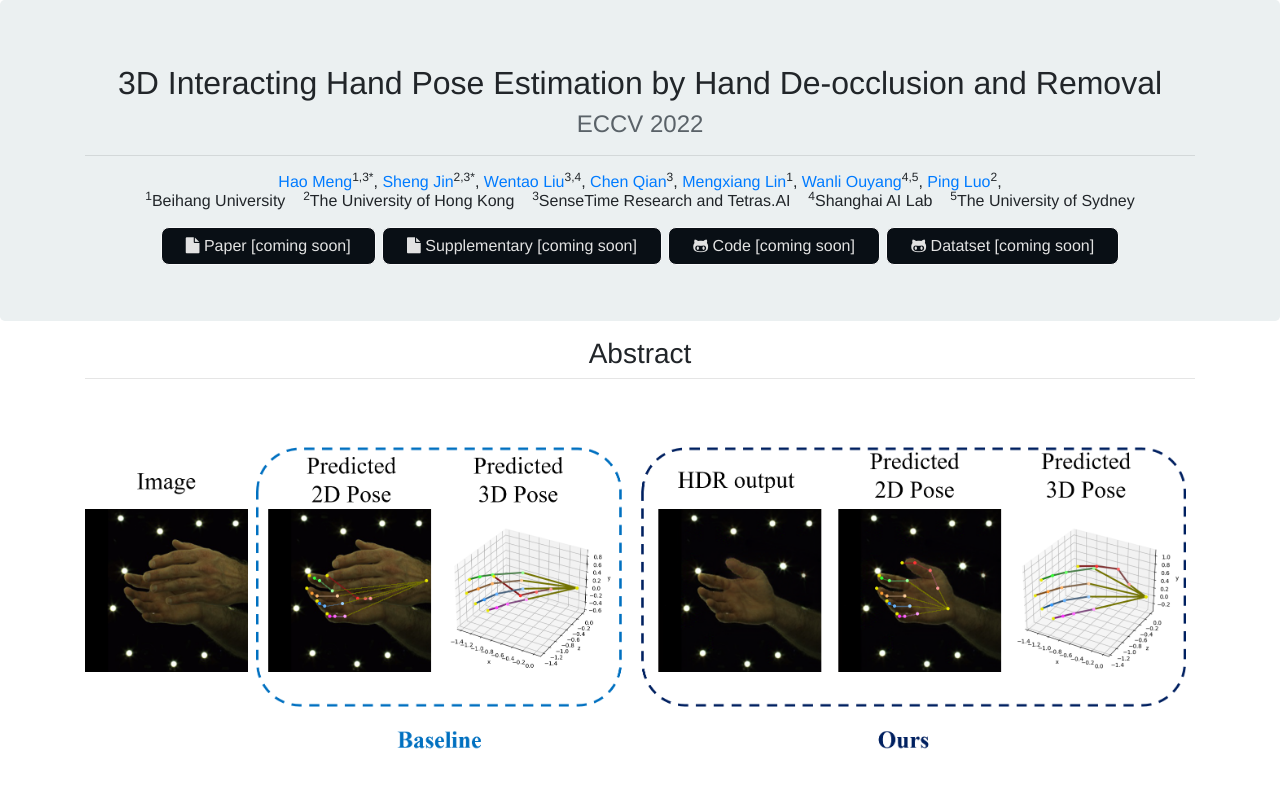
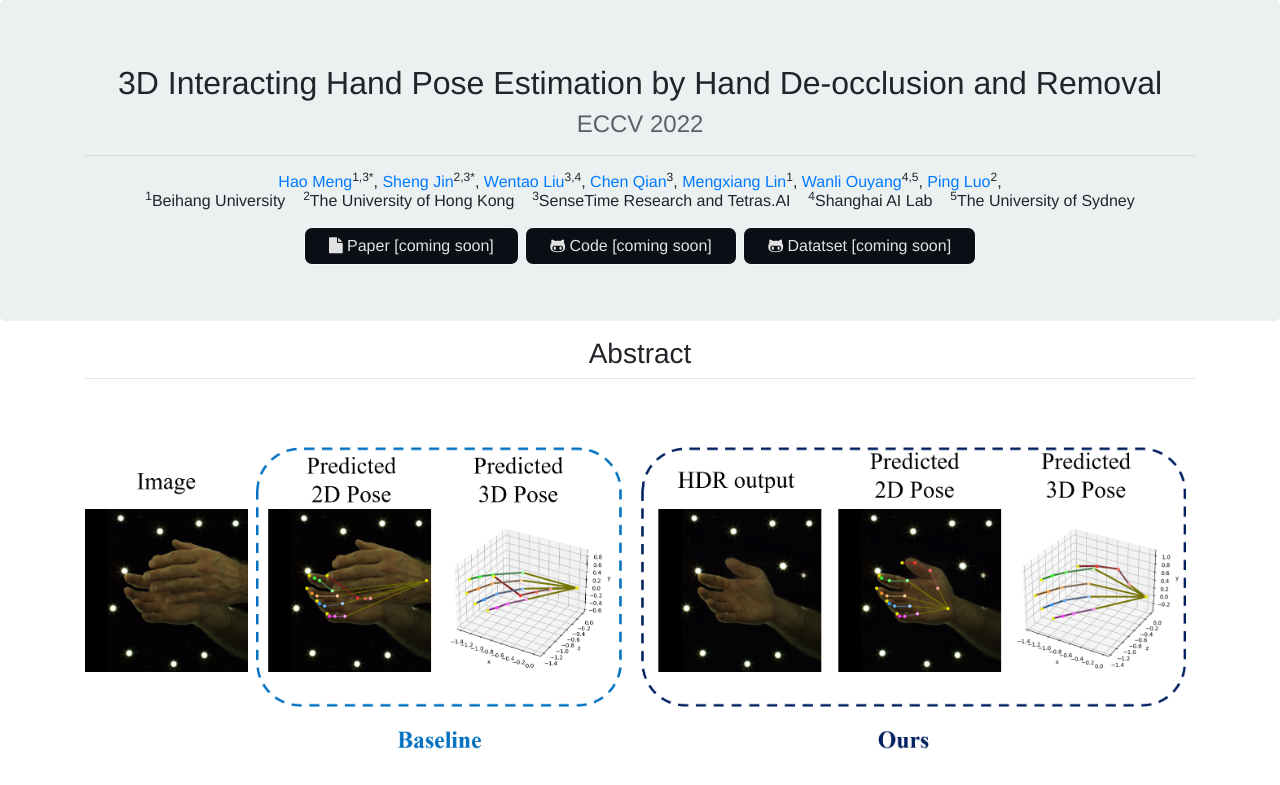
Before and after one commit to MengHao666/MengHao666.github.io, a plain HTML site: page HDR/index.html in a window 1280 px wide. Shown: the top 785 px of the page. Drawn offline with Linux system fonts and the light colour scheme.

Commit message:
fix small bug

```diff
--- a/HDR/index.html
+++ b/HDR/index.html
@@ -36,10 +36,6 @@
               <div class="column">
                   <p class="mb-5"><a class="btn btn-large btn-light" href="" role="button"  target="_blank">
                     <i class="fa fa-file"></i> Paper [coming soon]</a> </p>
-              </div>
-              <div class="column">
-                  <p class="mb-5"><a class="btn btn-large btn-light" href="" role="button"  target="_blank">
-                    <i class="fa fa-file"></i> Supplementary [coming soon]</a> </p>
               </div>
               <div class="column">
                   <p class="mb-5"><a class="btn btn-large btn-light" href="" role="button"  target="_blank">
```
